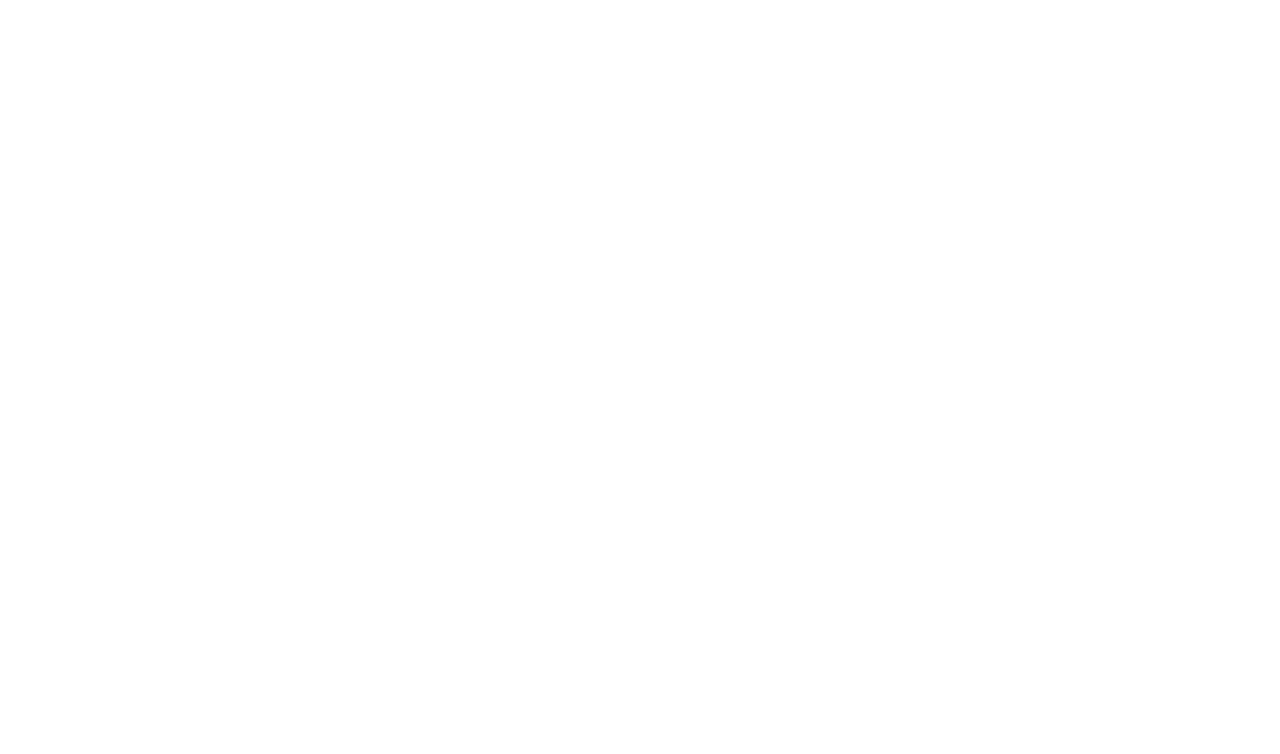
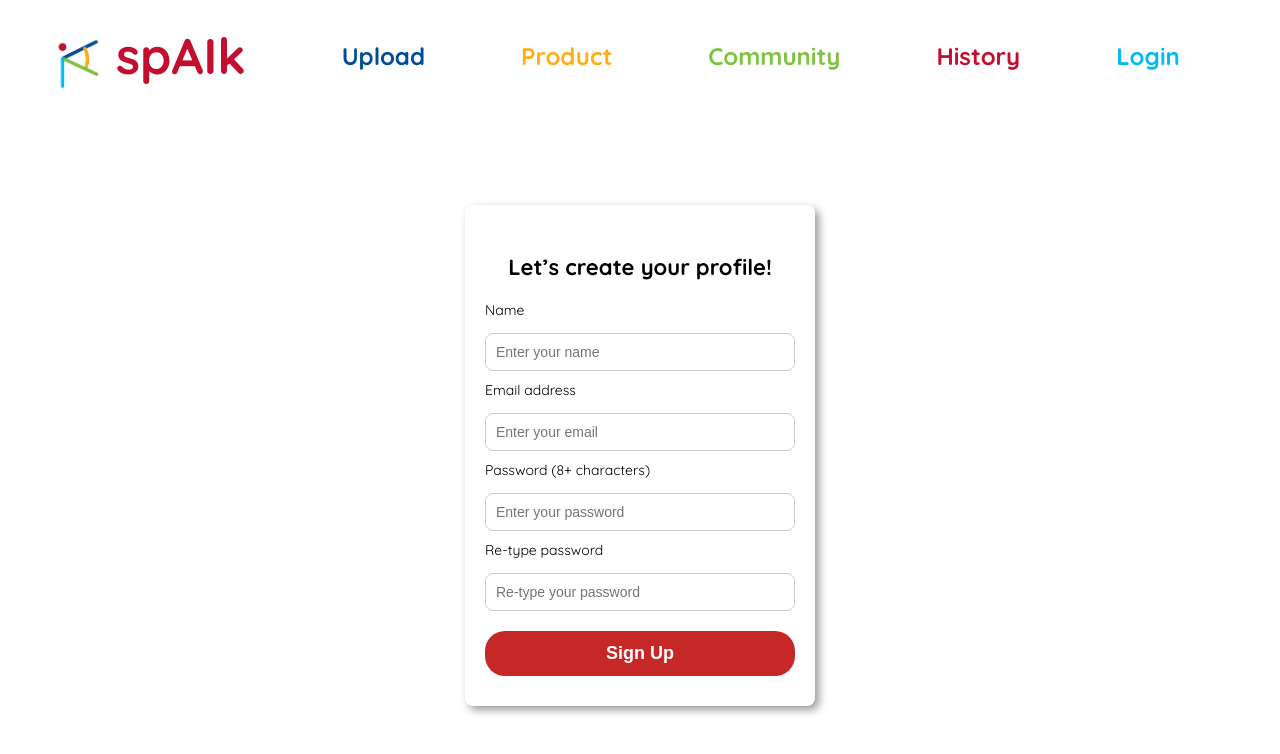
Before and after one commit to spAIk-GS/spAIk_server, a React (Vite) app: page /signup in a window 1280 px wide. Shown: the top 754 px of the page. Built offline with nearby package versions, Linux system fonts and the light colour scheme.

Commit message:
SignupPage

```diff
--- a/src/App.jsx
+++ b/src/App.jsx
@@ -1,3 +1,4 @@
+/*
 import React from "react";
 import AppRouter from "./routes/index";
 
@@ -5,9 +6,29 @@
 function App() {
   return (
     <div className="App">
-      <AppRouter />
+      <LoginPage />
     </div>
   );
 }
 
 export default App;
+*/
+import React from "react";
+import { BrowserRouter, Routes, Route } from "react-router-dom";
+import MainPage from "./pages/MainPage";
+import LoginPage from "./pages/LoginPage";
+import SignupPage from "./pages/SignupPage";
+
+function App() {
+  return (
+    <BrowserRouter>
+      <Routes>
+        <Route path="/" element={<MainPage />} />
+        <Route path="/login" element={<LoginPage />} />
+        <Route path="/signup" element={<SignupPage />} />
+      </Routes>
+    </BrowserRouter>
+  );
+}
+
+export default App;
--- a/src/pages/LoginPage.jsx
+++ b/src/pages/LoginPage.jsx
@@ -29,6 +29,7 @@
 
         <button className="login-btn">Login</button>
 
+
         <div className="or-divider">or</div>
 
         <button className="google-btn">
--- a/src/pages/MainPage.scss
+++ b/src/pages/MainPage.scss
@@ -67,7 +67,7 @@
 
 
         &:hover {
-          background-color: darken($color-red, 8%);
+          background-color: darken($color_red, 8%);
         }
       }
     }
--- a/src/pages/SignupPage.jsx
+++ b/src/pages/SignupPage.jsx
@@ -1,12 +1,33 @@
-//여기다가 시작
-//이거 다 지워도 됨
+import React from "react";
 import "./SignupPage.scss";
+import googleLogo from "../assets/google-logo.png"; // LoginPage에서 사용한 로고와 동일
+import Header from "../components/Header";
 
-const SignupPage = () => {
+function SignupPage() {
   return (
-    <div className="signup-page">
+    <div className="signup-page-wrapper">
+      <Header />
+       <div className="signup-content">
+        <div className="signup-card">
+          <h2>Let’s create your profile!</h2>
+
+          <label htmlFor="name">Name</label>
+          <input type="text" id="name" placeholder="Enter your name" />
+
+          <label htmlFor="email">Email address</label>
+          <input type="email" id="email" placeholder="Enter your email" />
+
+          <label htmlFor="password">Password (8+ characters)</label>
+          <input type="password" id="password" placeholder="Enter your password" />
+
+          <label htmlFor="confirm-password">Re-type password</label>
+          <input type="password" id="confirm-password" placeholder="Re-type your password" />
+
+          <button className="signup-btn">Sign Up</button>
+        </div>
+      </div>
     </div>
   );
-};
+}
 
 export default SignupPage;
--- a/src/pages/SignupPage.scss
+++ b/src/pages/SignupPage.scss
@@ -1,2 +1,63 @@
-//여기다가 시작
-@import "../styles/main";
+@import "../styles/variables";
+
+.signup-page-wrapper {
+  font-family: 'Quicksand', sans-serif;
+  display: flex;
+  flex-direction: column;
+  height: 100vh;
+}
+
+.signup-content {
+  display: flex;
+  justify-content: center;
+  align-items: center;
+  flex: 1;
+}
+
+.signup-card {
+  background: #fff;
+  padding: 30px 20px;   /* 기존 40px 30px → 30px 20px */
+  border-radius: 8px;    /* 선택: 조금 더 작게 */
+  box-shadow: 4px 4px 8px rgba(0, 0, 0, 0.4);
+  width: 350px;          /* 기존 400px → 320px */
+  display: flex;
+  flex-direction: column;
+  gap: 10px;             /* 기존 15px → 10px */
+}
+
+.signup-card h2 {
+  text-align: center;
+  font-size: 22px;
+  font-weight: bold;
+  margin-bottom: 10px;
+}
+
+.signup-card label {
+  font-size: 14px;
+  margin-bottom: 4px;
+}
+
+.signup-card input {
+  padding: 10px;
+  border: 1px solid #ccc;
+  border-radius: 8px;
+  font-size: 14px;
+  width: 100%;
+  box-sizing: border-box;
+}
+
+.signup-btn {
+  background-color: #c62828;
+  color: white;
+  font-size: 18px;
+  font-weight: bold;
+  border: none;
+  padding: 12px;
+  border-radius: 20px;
+  cursor: pointer;
+  margin-top: 10px;
+}
+
+.signup-btn:hover {
+  background-color: #a51f1f;
+}
```
